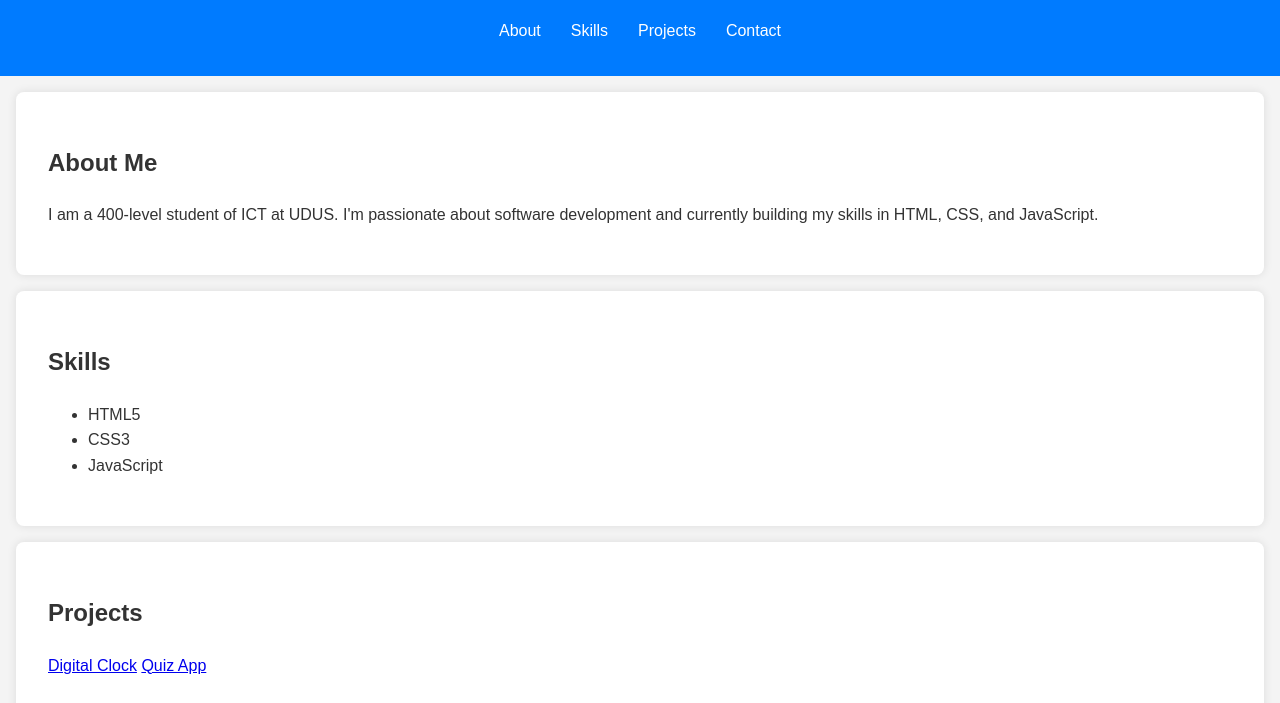
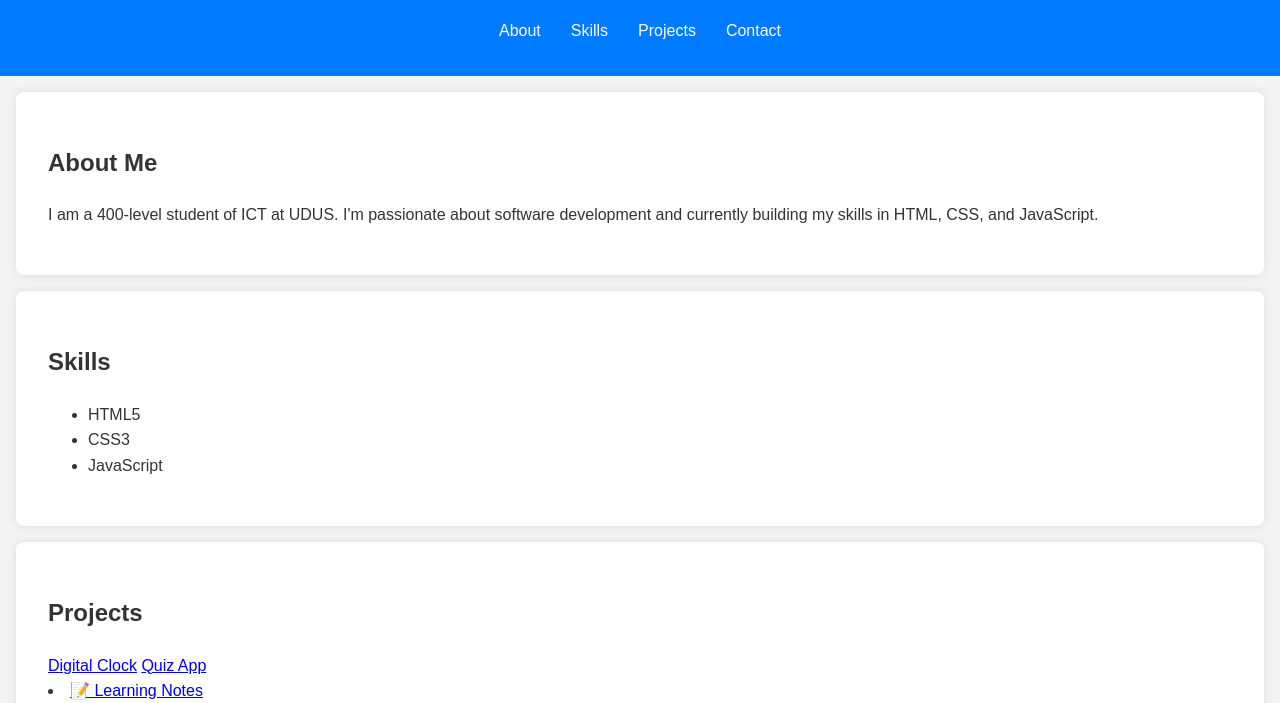
Before and after one commit to iusadeeq/MyPortfolio, a plain HTML site: page index.html in a window 1280 px wide. Shown: the part 92-795 px from the top of the page. Drawn offline with Linux system fonts and the light colour scheme; a script that the page names is missing.

Commit message:
Added new pages: Digital Clock, Quiz, Notes

```diff
--- a/index.html
+++ b/index.html
@@ -37,7 +37,8 @@
     <h2>Projects</h2>
     <div class="project">
       <a href="clock.html" target="_blank">Digital Clock</a>
-<a href="quiz.html" target="_blank">Quiz App</a>
+      <a href="quiz.html" target="_blank">Quiz App</a>
+      <li><a href="notes.html" target="_blank">📝 Learning Notes</a></li>
       <h3>Simple Calculator</h3>
       <div class="calculator">
         <input type="text" id="display" disabled />
```
